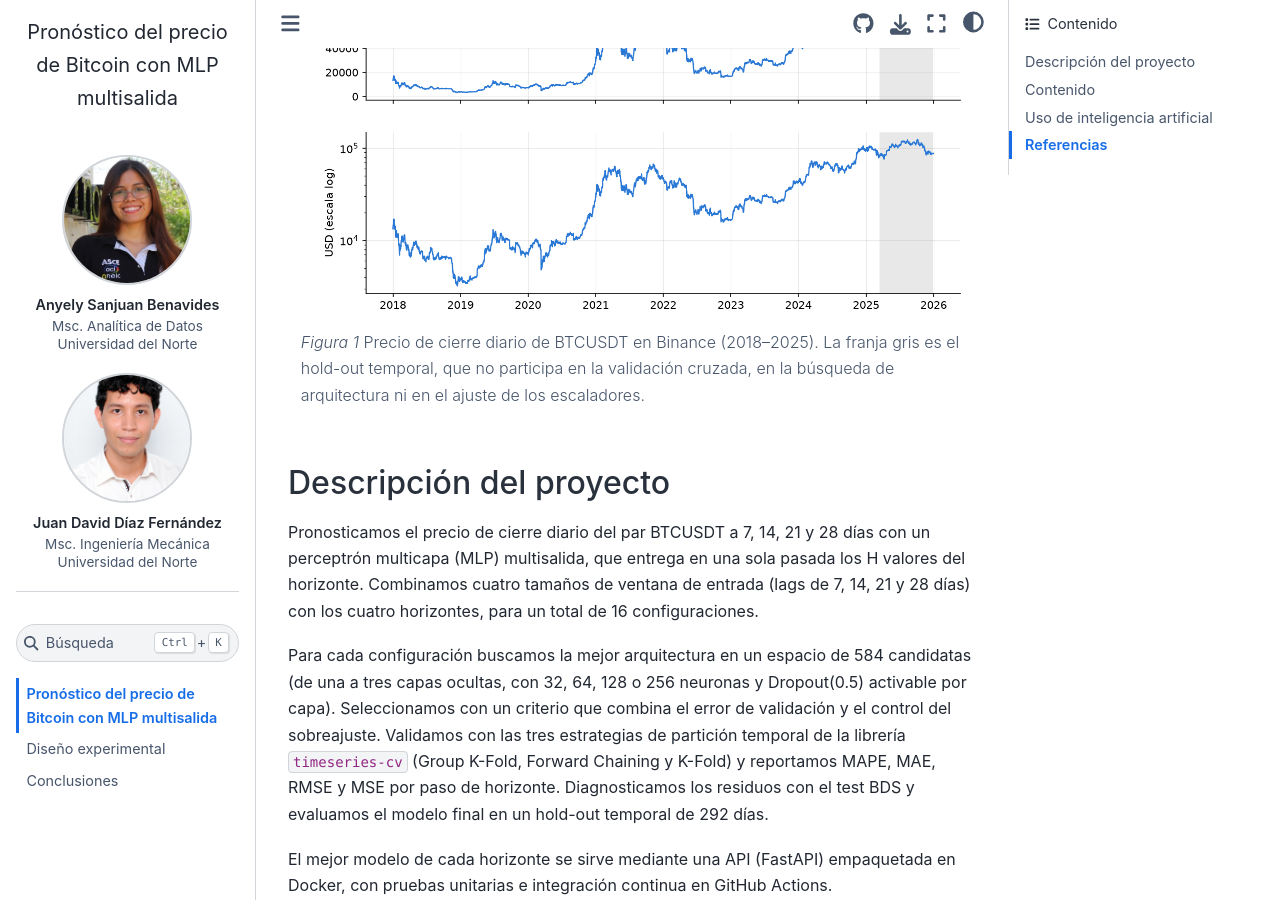
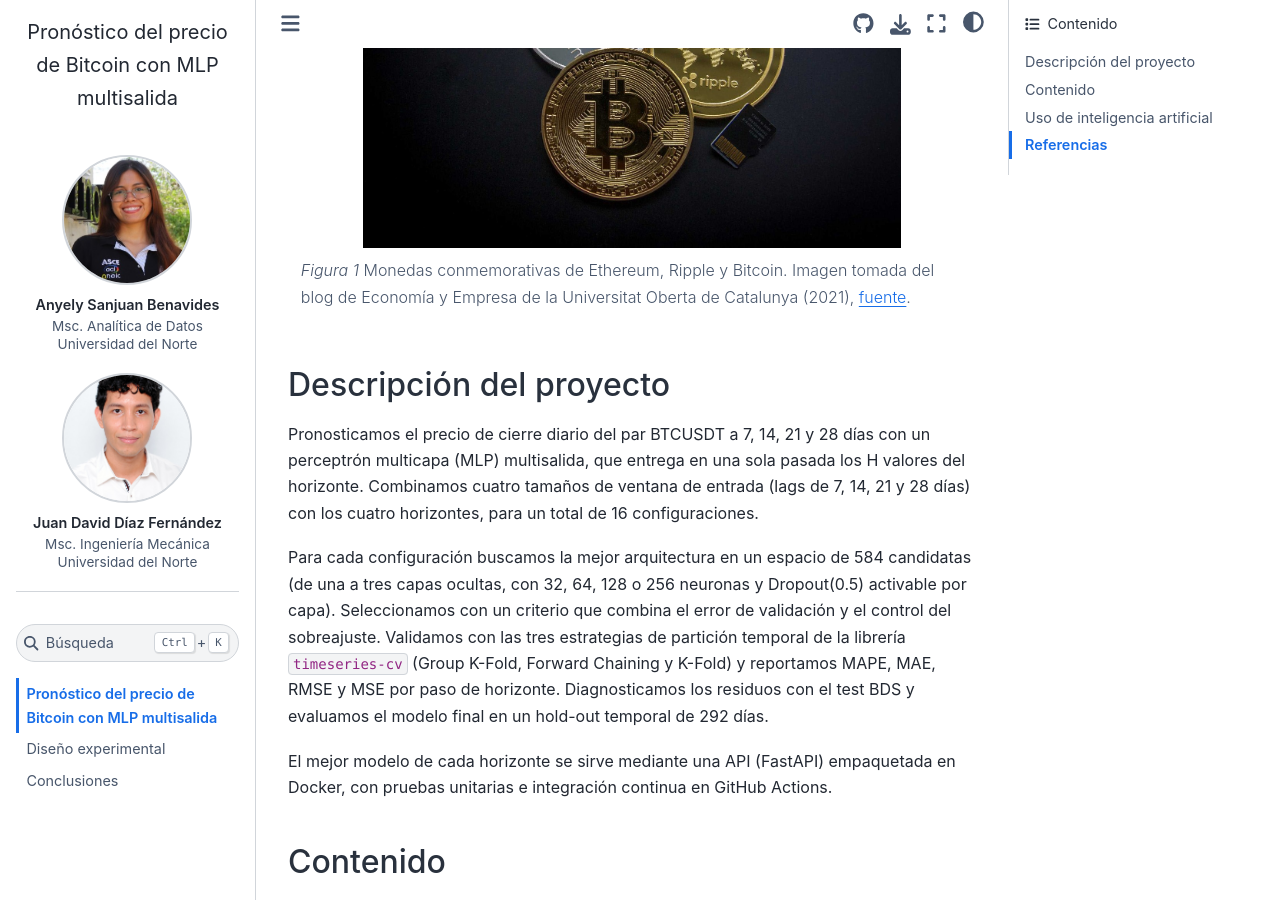
Before and after one commit to JuanDDF/Tarea2DeepLearning, a Jupyter Book: the page built from book/intro.md, in a window 1280 px wide and 900 px high, scrolled down 362 px. Built offline with Jupyter Book 1.0.4 settings and Sphinx 7.4.7 and the Sphinx Book theme 1.1.4, drawn with Linux system fonts in a browser that asks for light colours; pages that are not in the unit, such as notebooks, are missing from menus.

Commit message:
Imagen de Cryptos

````diff
--- a/book/intro.md
+++ b/book/intro.md
@@ -4,11 +4,12 @@
 
 Anyely Sanjuan Benavides y Juan David Díaz Fernández · Profesor: Dr. Lihki Rubio
 
-```{figure} ../notebooks/figs/eda_precio.png
-:name: fig-precio
-:width: 100%
+```{figure} images/criptomonedas.jpg
+:name: fig-criptomonedas
+:width: 80%
+:alt: Monedas físicas de Ethereum, Ripple y Bitcoin sobre fondo oscuro
 
-Precio de cierre diario de BTCUSDT en Binance (2018–2025). La franja gris es el hold-out temporal, que no participa en la validación cruzada, en la búsqueda de arquitectura ni en el ajuste de los escaladores.
+Monedas conmemorativas de Ethereum, Ripple y Bitcoin. Imagen tomada del blog de Economía y Empresa de la Universitat Oberta de Catalunya (2021), [fuente](https://blogs.uoc.edu/economia-empresa/wp-content/uploads/sites/152/2021/11/criptomonedes.jpeg).
 ```
 
 ## Descripción del proyecto
````
Also changed, not shown: book/images/criptomonedas.jpg (added).
